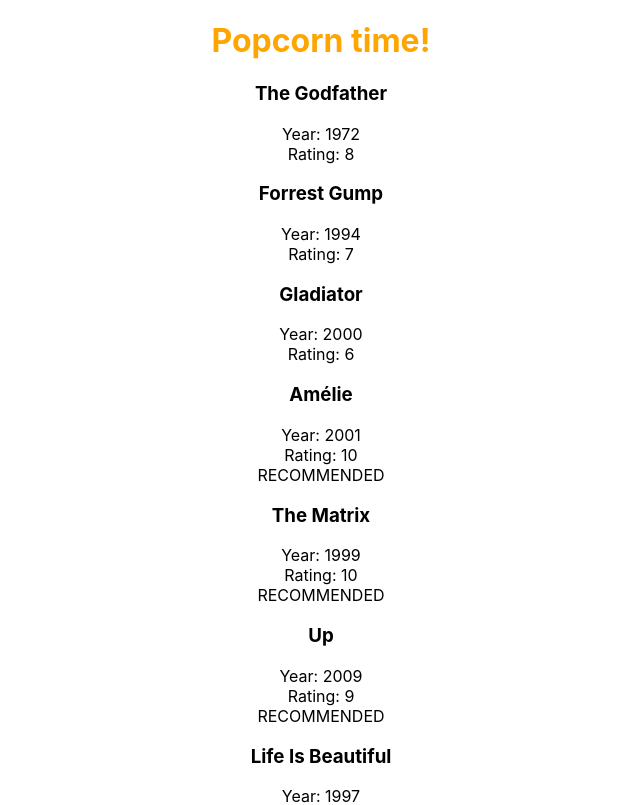
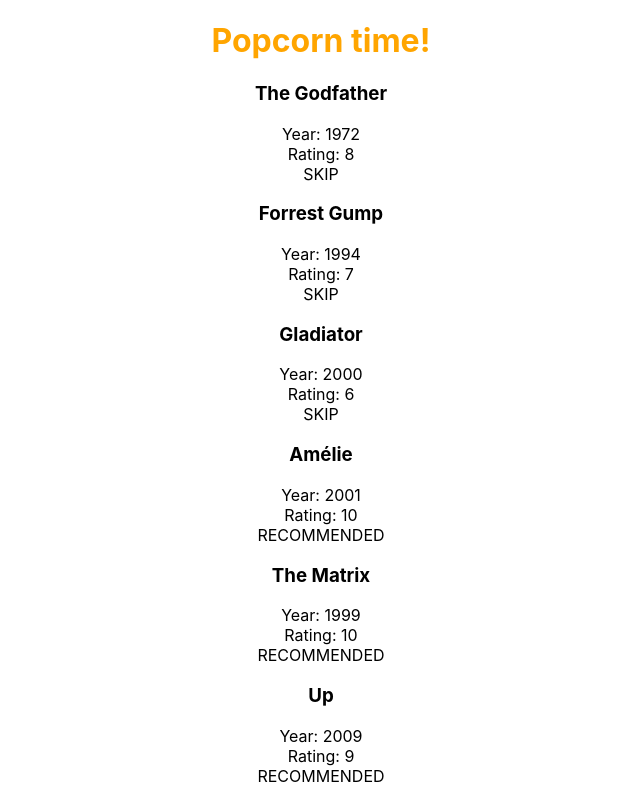
Before and after one commit to Ironborn-Ironhack-March-2022/react-popcorn-time, a React (Create React App) app: page / in a window 1280 px wide. Shown: the top 805 px of the page, without its empty margins (319-959 px from the left). Built offline with nearby package versions, Linux system fonts and the light colour scheme.

Commit message:
conditional rendering: opt3

```diff
--- a/src/components/Movie.js
+++ b/src/components/Movie.js
@@ -7,7 +7,8 @@ function Movie(props) {
                 Year: {props.year} <br />
                 Rating: {props.rating} <br />
 
-                { props.rating > 8 && <span>RECOMMENDED</span>}
+                { props.rating > 8 ? <span>RECOMMENDED</span> : <span>SKIP</span> }
+
             </p>
         </div>
     );
```
